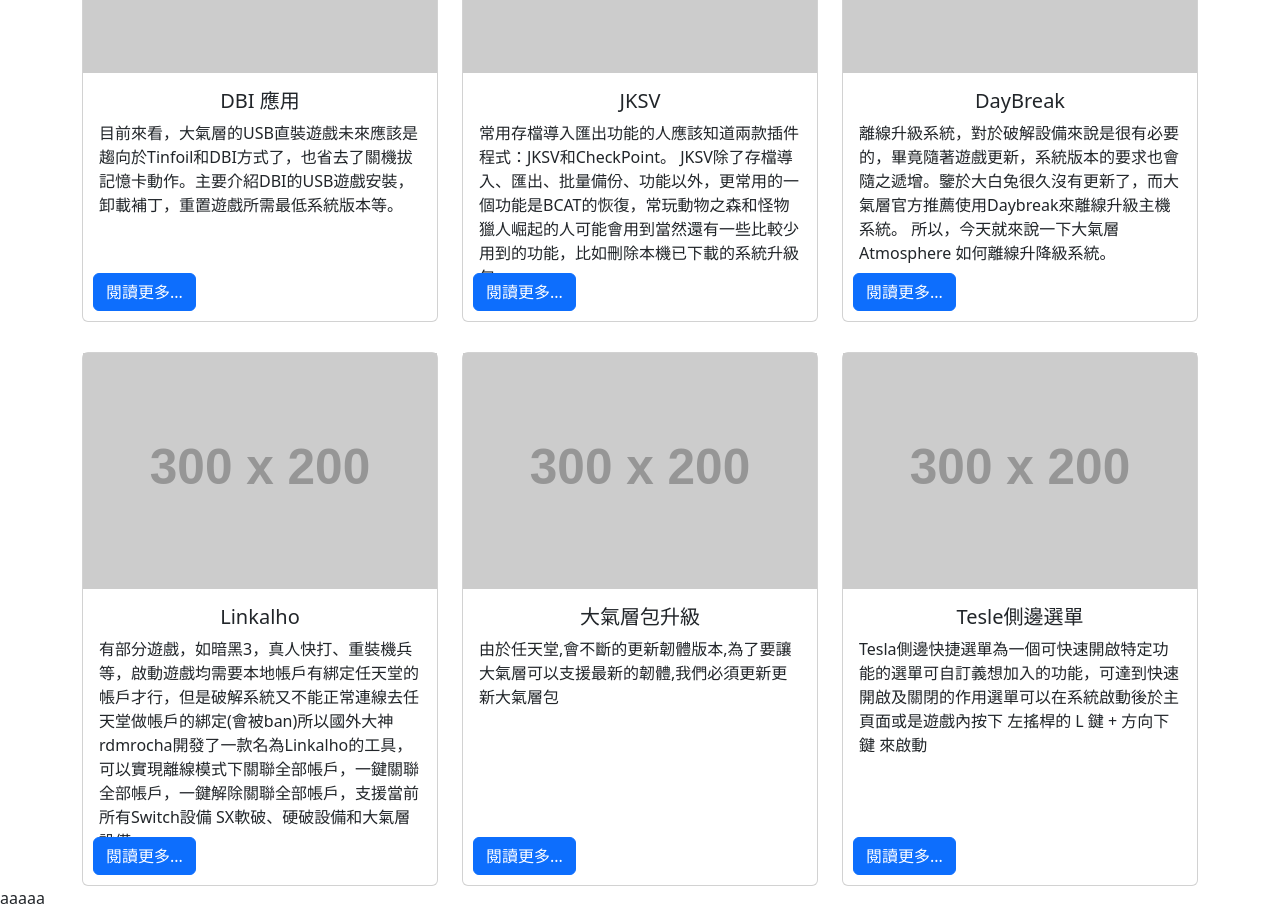
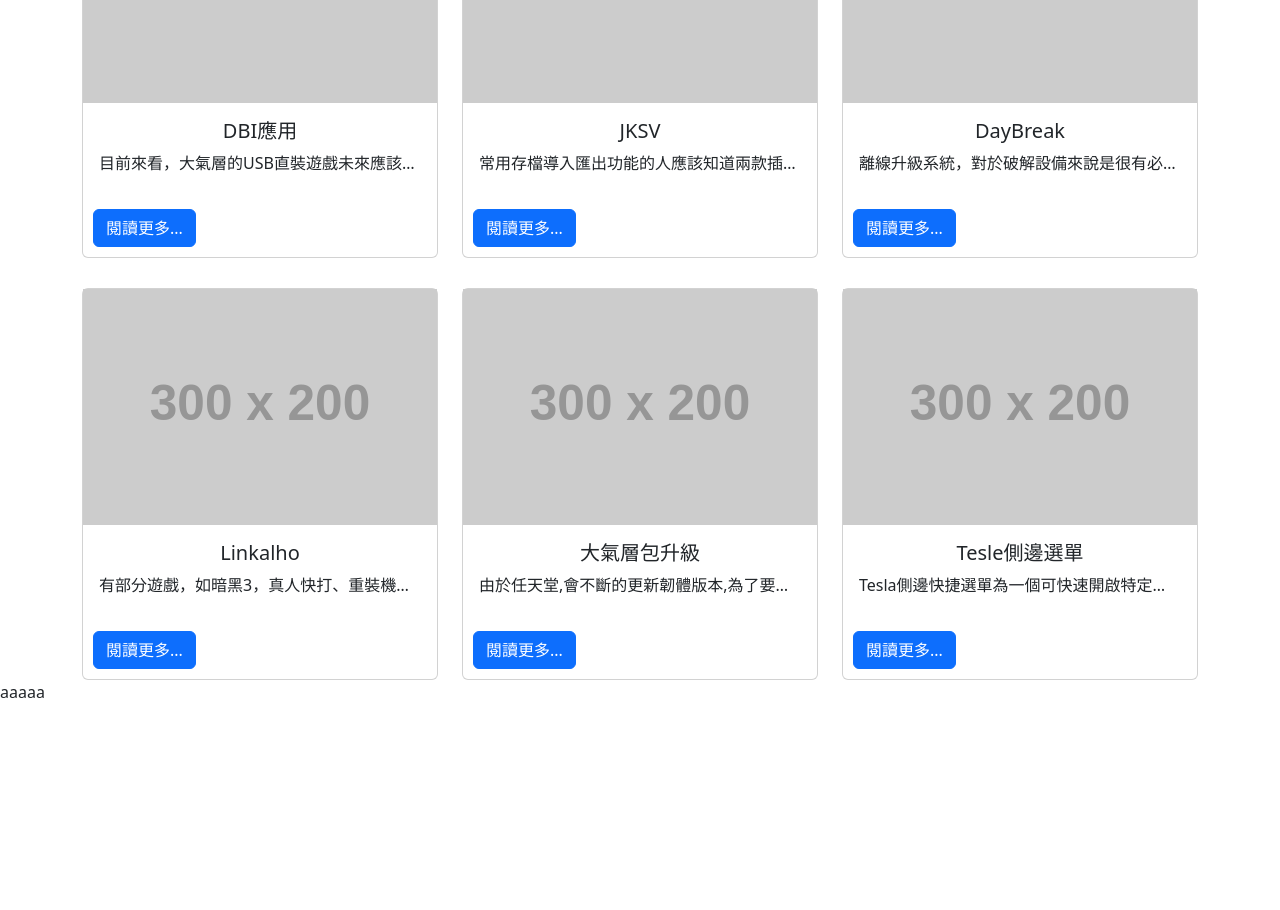
Before and after one commit to laughterhao/switch_vite, a Vue app: page / in a window 1280 px wide. Shown: the part 1861-2771 px from the top of the page. After the commit the page ends 2565 px from the top, so only its background shows below. Built offline with nearby package versions, Linux system fonts and the light colour scheme.

Commit message:
透過v-for 把application上template 整理到JS 上面

```diff
--- a/src/components/application.vue
+++ b/src/components/application.vue
@@ -5,118 +5,38 @@
         <h3>插件說明</h3>
       </div>
     </div>
-    <div class="row row-cols-1 row-cols-md-3" style="padding-top: 30px">
-      <div class="col">
-        <div class="card h-100" >
-          <img src="https://fakeimg.pl/300x200/200" />
-          <div class="card-body">
-            <h5 class="card-title text-center">DBI 應用</h5>
-            <p class="card-text">
-              目前來看，大氣層的USB直裝遊戲未來應該是趨向於Tinfoil和DBI方式了，也省去了關機拔記憶卡動作。主要介紹DBI的USB遊戲安裝，卸載補丁，重置遊戲所需最低系統版本等。
-            </p>
-            <a
-              href="#"
-              class="btn btn-primary position-absolute bottom-0 start-0"
-              style="margin: 10px"
-              >閱讀更多...</a
-            >
-          </div>
-        </div>
-      </div>
-      <div class="col">
-        <div class="card h-100" >
-          <img src="https://fakeimg.pl/300x200/200" />
-          <div class="card-body">
-            <h5 class="card-title text-center">JKSV</h5>
-            <p class="card-text">
-              常用存檔導入匯出功能的人應該知道兩款插件程式：JKSV和CheckPoint。
-              JKSV除了存檔導入、匯出、批量備份、功能以外，更常用的一個功能是BCAT的恢復，常玩動物之森和怪物獵人崛起的人可能會用到當然還有一些比較少用到的功能，比如刪除本機已下載的系統升級包。
-            </p>
-            <a
-              href="#"
-              class="btn btn-primary position-absolute bottom-0 start-0"
-              style="margin: 10px"
-              >閱讀更多...</a
-            >
-          </div>
-        </div>
-      </div>
-      <div class="col">
-        <div class="card h-100" >
-          <img src="https://fakeimg.pl/300x200/200" />
-          <div class="card-body">
-            <h5 class="card-title text-center">DayBreak</h5>
-            <p class="card-text">
-              離線升級系統，對於破解設備來說是很有必要的，畢竟隨著遊戲更新，系統版本的要求也會隨之遞增。鑒於大白兔很久沒有更新了，而大氣層官方推薦使用Daybreak來離線升級主機系統。
-              所以，今天就來說一下大氣層 Atmosphere 如何離線升降級系統。
-            </p>
-            <a
-              href="#"
-              class="btn btn-primary position-absolute bottom-0 start-0"
-              style="margin: 10px"
-              >閱讀更多...</a
-            >
-          </div>
-        </div>
-      </div>
-    </div>
-    <div class="row row-cols-1 row-cols-md-3" style="padding-top: 30px">
-      <div class="col">
-        <div class="card h-100" style="height: 550px;">
-          <img src="https://fakeimg.pl/300x200/200" />
-          <div class="card-body">
-            <h5 class="card-title text-center">Linkalho</h5>
-            <p class="card-text">
-              有部分遊戲，如暗黑3，真人快打、重裝機兵等，啟動遊戲均需要本地帳戶有綁定任天堂的帳戶才行，但是破解系統又不能正常連線去任天堂做帳戶的綁定(會被ban)所以國外大神rdmrocha開發了一款名為Linkalho的工具，可以實現離線模式下關聯全部帳戶，一鍵關聯全部帳戶，一鍵解除關聯全部帳戶，支援當前所有Switch設備
-              SX軟破、硬破設備和大氣層設備。
-            </p>
-            <a
-              href="#"
-              class="btn btn-primary position-absolute bottom-0 start-0"
-              style="margin: 10px"
-              >閱讀更多...</a
-            >
-          </div>
-        </div>
-      </div>
-      <div class="col">
+    <div class="row row-cols-1 row-cols-md-3 text-truncate" style="padding-top: 30px;">
+      <div v-for="item in items" :key="item.id" class="col" style="padding-top: 30px">
         <div class="card h-100">
           <img src="https://fakeimg.pl/300x200/200" />
           <div class="card-body">
-            <h5 class="card-title text-center">大氣層包升級</h5>
-            <p class="card-text">
-              由於任天堂,會不斷的更新韌體版本,為了要讓大氣層可以支援最新的韌體,我們必須更新更新大氣層包
+            <h5 class="card-title text-center">{{ item.title }}</h5>
+            <p class="card-text text-truncate "  style="padding-bottom: 50px;">
+              {{ item.content }}
             </p>
-            <a
-              href="#"
-              class="btn btn-primary position-absolute bottom-0 start-0"
-              style="margin: 10px"
-              >閱讀更多...</a
-            >
-          </div>
-        </div>
-      </div>
-      <div class="col">
-        <div class="card h-100">
-          <img src="https://fakeimg.pl/300x200/200" />
-          <div class="card-body">
-            <h5 class="card-title text-center">Tesle側邊選單</h5>
-            <p class="card-text">
-              Tesla側邊快捷選單為一個可快速開啟特定功能的選單可自訂義想加入的功能，可達到快速開啟及關閉的作用選單可以在系統啟動後於主頁面或是遊戲內按下
-              左搖桿的 L 鍵 + 方向下 鍵 來啟動
-            </p>
-            <a
-              href="#"
-              class="btn btn-primary position-absolute bottom-0 start-0"
-              style="margin: 10px"
-              >閱讀更多...</a
-            >
+            <a href="#" class="btn btn-primary position-absolute bottom-0 start-0" style="margin: 10px">閱讀更多...</a>
           </div>
         </div>
       </div>
     </div>
   </div>
 </template>
-<style></style>
-<script lang="ts">
+<style>
+</style>
+<script setup lang="ts">
+import { ref } from 'vue'
+let id = 0
+const items = ref([
+  { id : id++, title: 'DBI應用', content: '目前來看，大氣層的USB直裝遊戲未來應該是趨向於Tinfoil和DBI方式了，也省去了關機拔記憶卡動作。主要介紹DBI的USB遊戲安裝，卸載補丁，重置遊戲所需最低系統版本等。' },
+
+  { id : id++, title: 'JKSV', content: '常用存檔導入匯出功能的人應該知道兩款插件程式：JKSV和CheckPoint。JKSV除了存檔導入、匯出、批量備份、功能以外，更常用的一個功能是BCAT的恢復，常玩動物之森和怪物獵人崛起的人可能會用到當然還有一些比較少用到的功能，比如刪除本機已下載的系統升級包。' },
+
+  { id : id++, title: 'DayBreak', content: '離線升級系統，對於破解設備來說是很有必要的，畢竟隨著遊戲更新，系統版本的要求也會隨之遞增。鑒於大白兔很久沒有更新了，而大氣層官方推薦使用Daybreak來離線升級主機系統。所以，今天就來說一下大氣層 Atmosphere 如何離線升降級系統。' },
+
+  { id : id++, title: 'Linkalho', content: '有部分遊戲，如暗黑3，真人快打、重裝機兵等，啟動遊戲均需要本地帳戶有綁定任天堂的帳戶才行，但是破解系統又不能正常連線去任天堂做帳戶的綁定(會被ban)所以國外大神rdmrocha開發了一款名為Linkalho的工具，可以實現離線模式下關聯全部帳戶，一鍵關聯全部帳戶，一鍵解除關聯全部帳戶，支援當前所有Switch設備SX軟破、硬破設備和大氣層設備。' },
+
+  { id : id++, title: '大氣層包升級', content: '由於任天堂,會不斷的更新韌體版本,為了要讓大氣層可以支援最新的韌體,我們必須更新更新大氣層包' },
+
+  { id : id++, title: 'Tesle側邊選單', content: 'Tesla側邊快捷選單為一個可快速開啟特定功能的選單可自訂義想加入的功能，可達到快速開啟及關閉的作用選單可以在系統啟動後於主頁面或是遊戲內按下左搖桿的 L 鍵 + 方向下鍵來啟動' },
+])
 </script>
```
